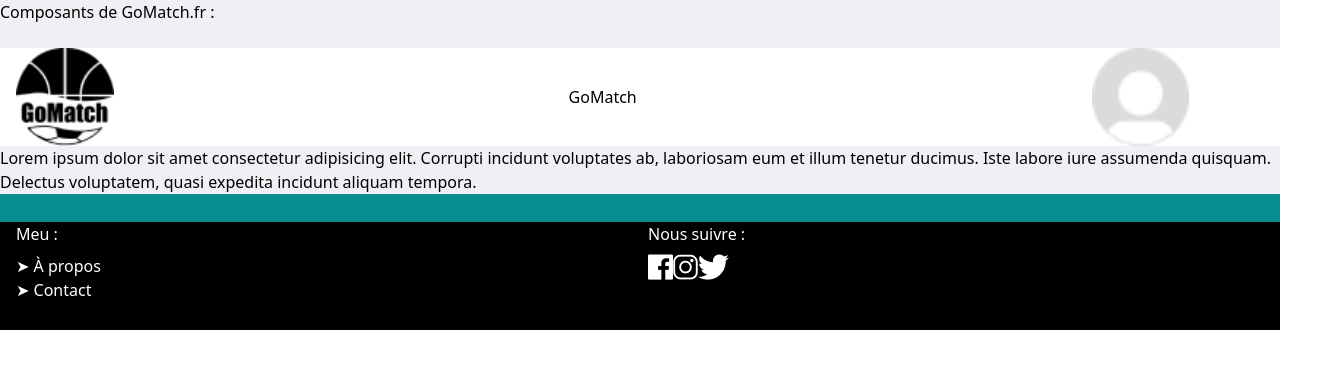
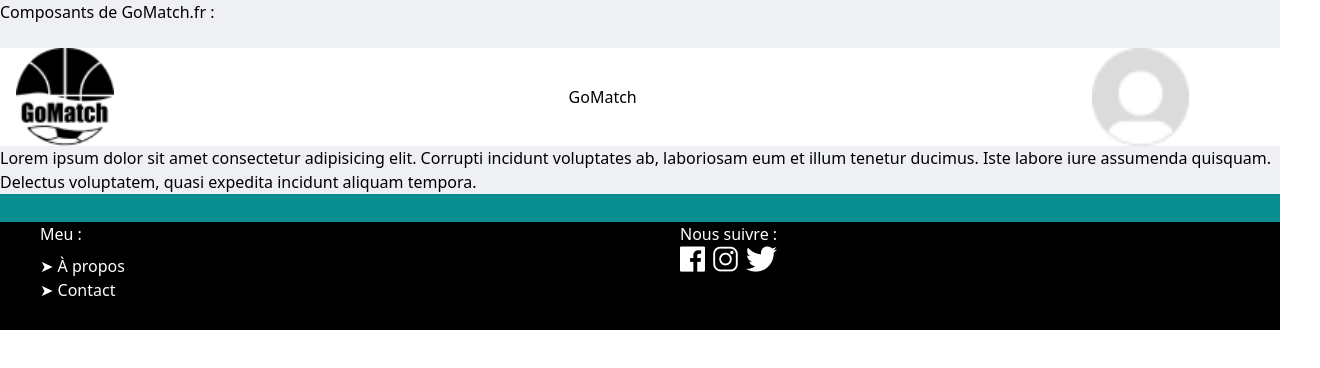
Before and after one commit to Marwin-Rdgs/GoMatch.fr, a Vue app: page /components in a window 1280 px wide. Shown: the top 368 px of the page, 1320 px wide, since content can reach past the window. Built offline with nearby package versions, Linux system fonts and the light colour scheme.

Commit message:
Footer créé (amélioration en attente)

```diff
--- a/src/components/footer.vue
+++ b/src/components/footer.vue
@@ -1,19 +1,23 @@
 <template>
-  <div class="w-12/12 bg-black text-white">
+  <div class="w-full bg-black text-white">
     <div class="pt-7 footer_turquoise"></div>
 
-    <div class="flex ml-4">
+    <div class="flex ml-10 w-full">
       <div class="flex-col w-1/2 pb-7">
         <h3 class="mb-2">Meu :</h3>
         <p>➤ À propos</p>
         <p>➤ Contact</p>
       </div>
-      <div class="flex-col w-1/2">
-        <h3 class="mb-2">Nous suivre :</h3>
-        <div class="flex">
-          <img src="./icones/footer_facebook.png" alt="" />
-          <img src="./icones/footer_instagram.png" alt="" />
-          <img src="./icones/footer_twitter.png" alt="" />
+      <div class="flex-col place-items-end">
+        <h3 class="mb-2 contents">Nous suivre :</h3>
+        <div class="flex flex-auto">
+          <a href="#"><img src="./icones/footer_facebook.png" alt="" /></a>
+          <a href="#"
+            ><img src="./icones/footer_instagram.png" alt="" class="ml-2"
+          /></a>
+          <a href="#"
+            ><img src="./icones/footer_twitter.png" alt="" class="ml-2"
+          /></a>
         </div>
       </div>
     </div>
```
